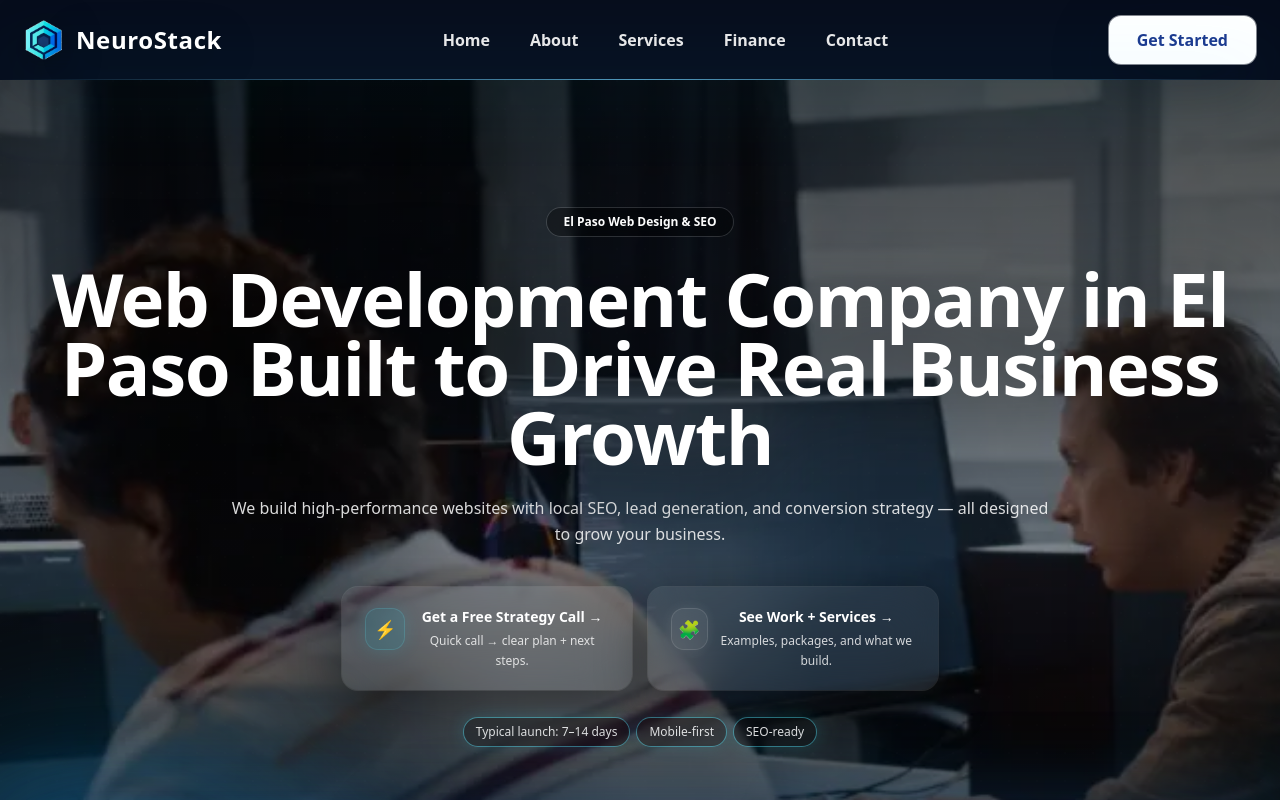
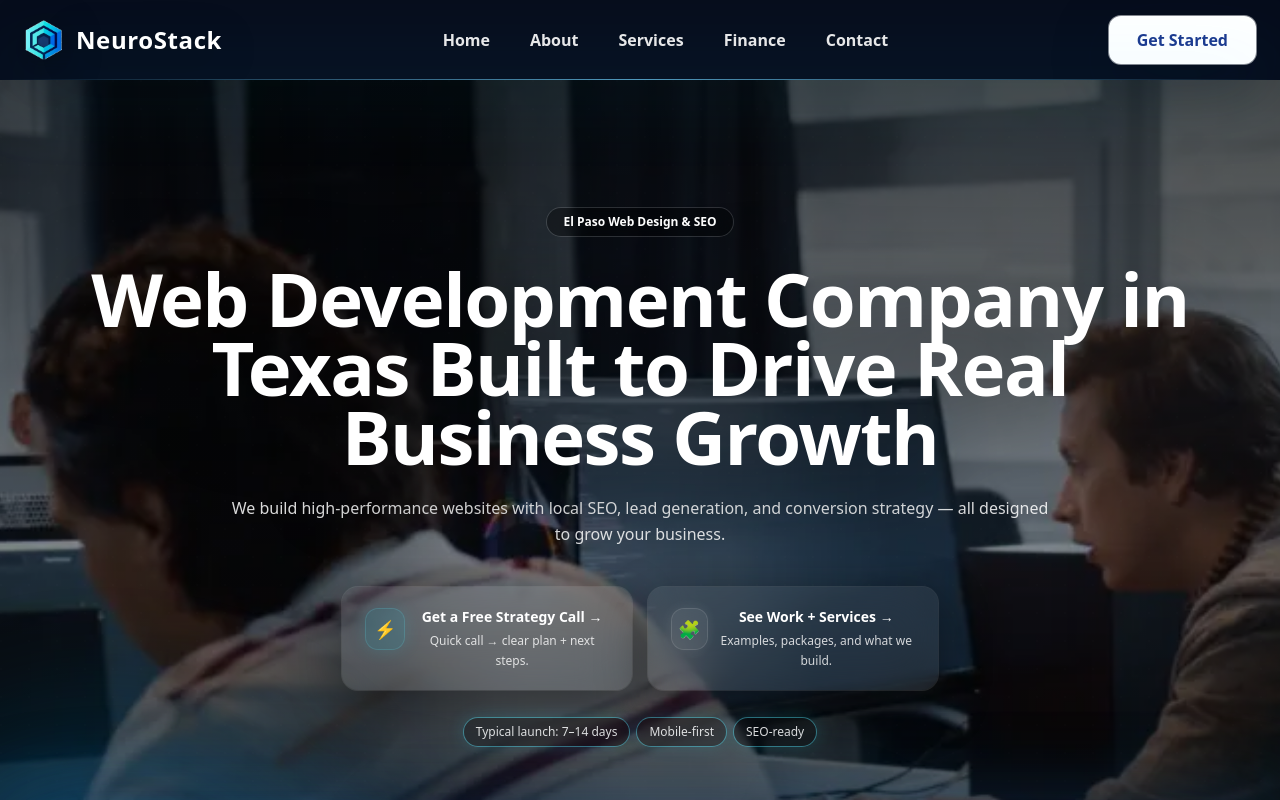
Before and after one commit to BrooksDav46/neurostack, a React (Vite) app: page / in a window 1280 px wide. Shown: the top 800 px of the page. Built offline with nearby package versions, Linux system fonts and the light colour scheme.

Commit message:
chnaged H1 title home page

```diff
--- a/src/LandingPage/Components/Hero.tsx
+++ b/src/LandingPage/Components/Hero.tsx
@@ -119,7 +119,7 @@ export default function Hero() {
 
           {/* headline */}
           <h1 className="mt-7 w-full max-w-[1400px] text-[clamp(2.7rem,5.8vw,6rem)] font-extrabold leading-[0.93] tracking-[-0.02em] text-white drop-shadow-[0_12px_40px_rgba(0,0,0,0.6)]">
-            Web Development Company in El Paso Built to Drive Real Business Growth
+            Web Development Company in Texas Built to Drive Real Business Growth
           </h1>
 
           {/* sub */}
```
